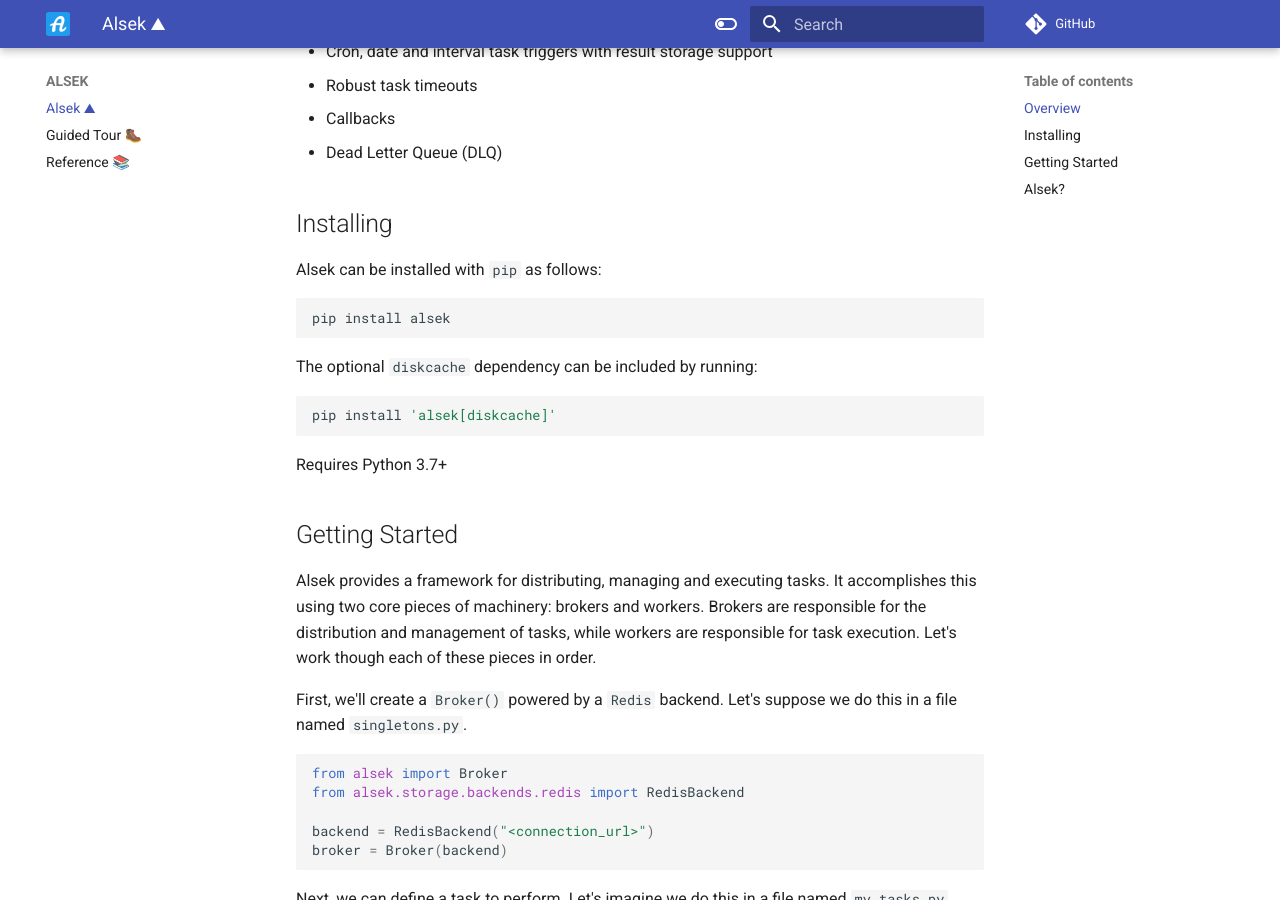
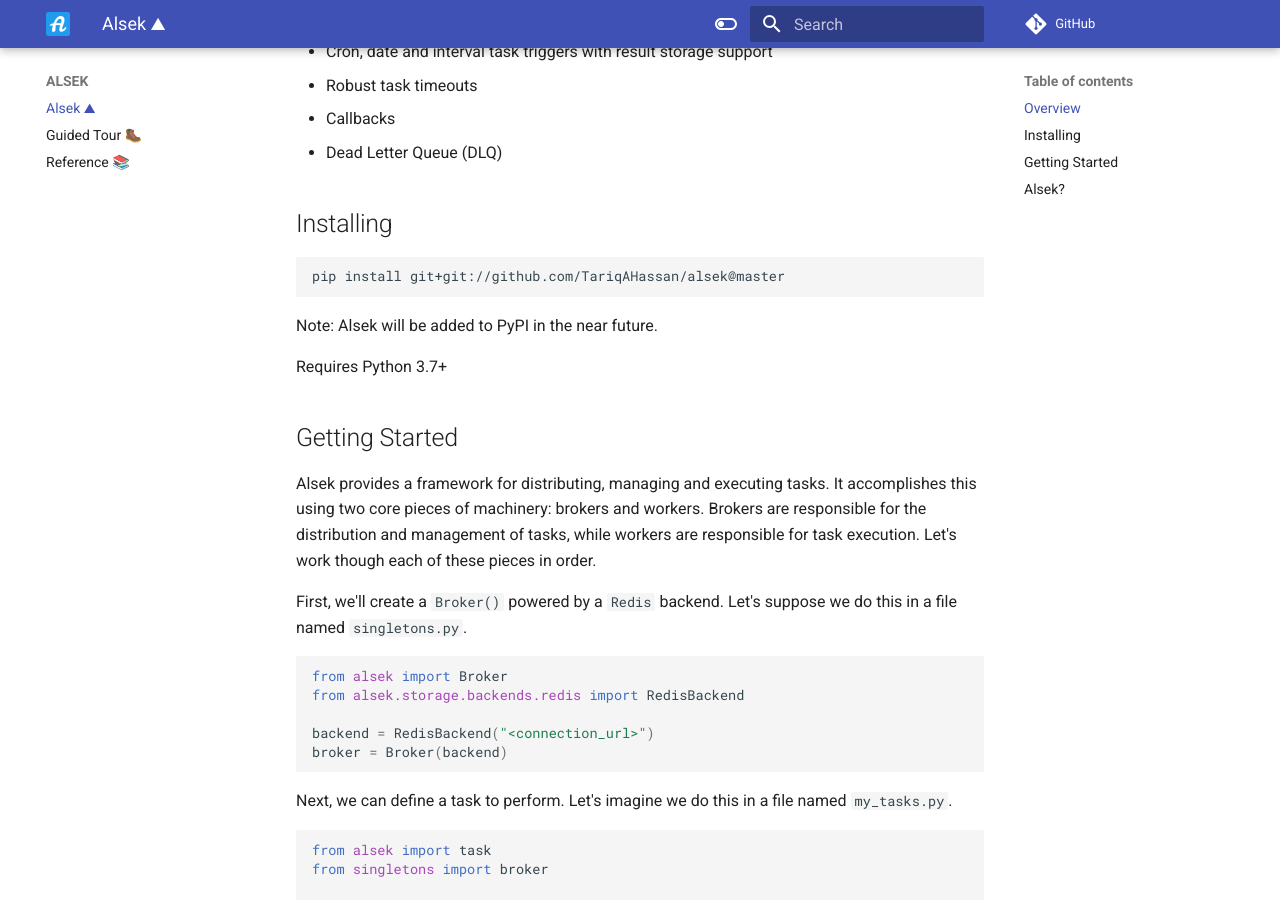
Before and after one commit to TariqAHassan/alsek, an MkDocs documentation site: the page built from docs/index.md, in a window 1280 px wide and 900 px high, scrolled down 393 px. Built offline with MkDocs 1.6.1 and Material for MkDocs 9.7.7, drawn with Linux system fonts in a browser that asks for light colours; comment, search, counter and statistics services are not loaded.

Commit message:
Update instructions

````diff
--- a/docs/index.md
+++ b/docs/index.md
@@ -17,17 +17,11 @@ is available:
 
 ## Installing
 
-Alsek can be installed with `pip` as follows:
-
 ```shell
-pip install alsek
+pip install git+git://github.com/TariqAHassan/alsek@master
 ```
 
-The optional `diskcache` dependency can be included by running:
-
-```shell
-pip install 'alsek[diskcache]'
-```
+Note: Alsek will be added to PyPI in the near future.
 
 Requires Python 3.7+
 
````
Also changed, not shown: README.md (+2 -8 lines).
